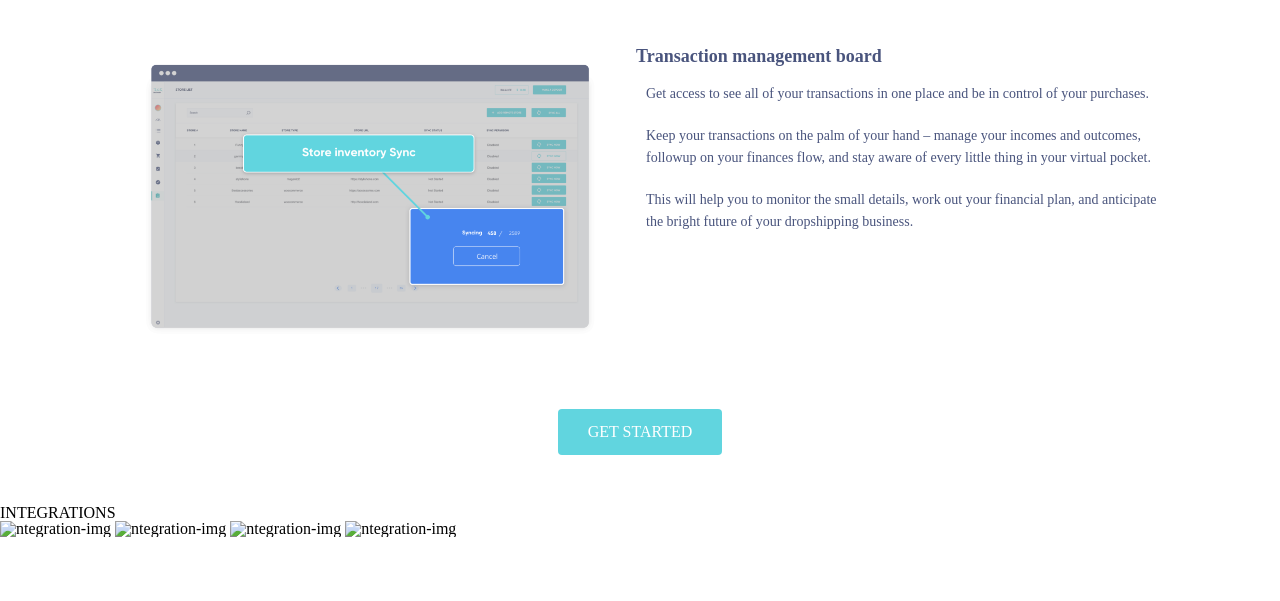
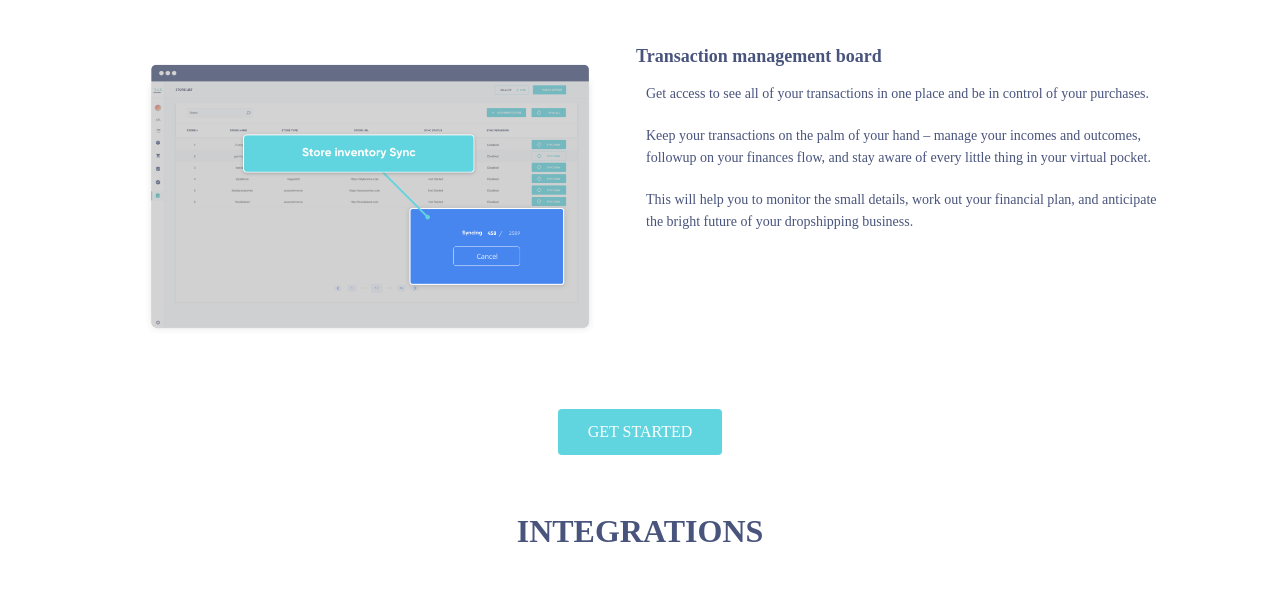
Before and after one commit to Demetrusa/365dropship, a plain HTML site: page index.html in a window 1280 px wide. Shown: the part 4353-4954 px from the top of the page. Before the commit the page ends 4890 px from the top, so only its background shows below. Drawn offline with Linux system fonts and the light colour scheme.

Commit message:
integration styles

```diff
--- a/index.html
+++ b/index.html
@@ -310,10 +310,10 @@
         <div><h2>INTEGRATIONS</h2>
         </div>
         <div class="int-images">
-          <img src="" alt="ntegration-img" class="integration-img">
-          <img src="" alt="ntegration-img" class="integration-img">
-          <img src="" alt="ntegration-img" class="integration-img">
-          <img src="" alt="ntegration-img" class="integration-img">
+          <img src="./images/wix-com-website-logo.svg" alt="ntegration-img" class="integration-img">
+          <img src="./images/shopify-logo-2018.svg" alt="ntegration-img" class="integration-img">
+          <img src="./images/magento.svg" alt="ntegration-img" class="integration-img">
+          <img src="./images/woo-commerce-logo-woo-commerce.png" alt="ntegration-img" class="integration-img">
         </div>
       </div>
     </main>
--- a/styles/styles.css
+++ b/styles/styles.css
@@ -384,3 +384,24 @@ strong {
 #second1 {
   margin-top: 60px;
 }
+.integrations {
+  padding: 60px 0;
+  margin: auto;
+  width: 50%;
+  padding: 10px;
+  text-align: center;
+}
+.integrations h2 {
+  font-weight: 800;
+  color: #49547d;
+  margin-bottom: 60px;
+  font-size: 2rem;
+  margin-bottom: 60px;
+}
+.int-images {
+  display: flex;
+  justify-content: space-between;
+}
+.integration-img {
+  opacity: 0.4;
+}
```
